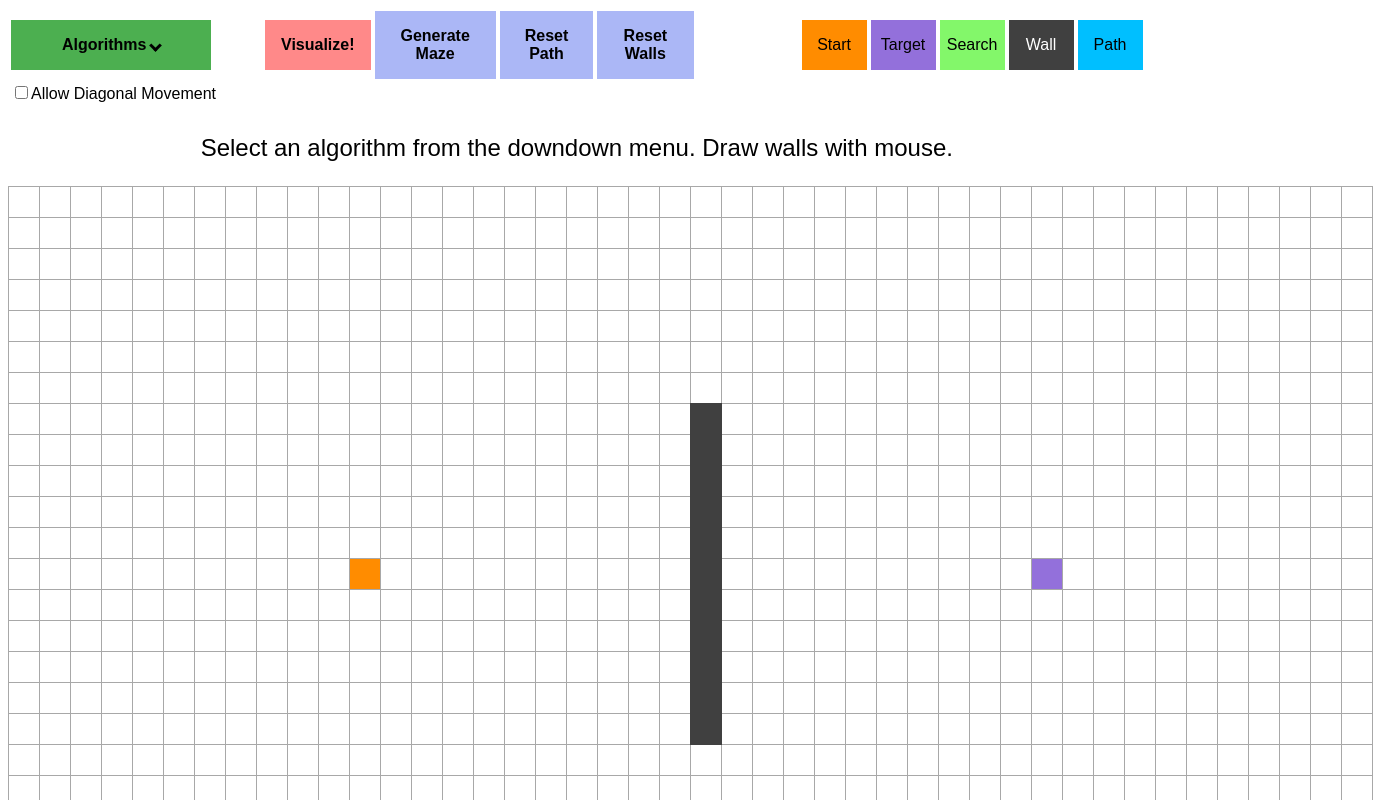
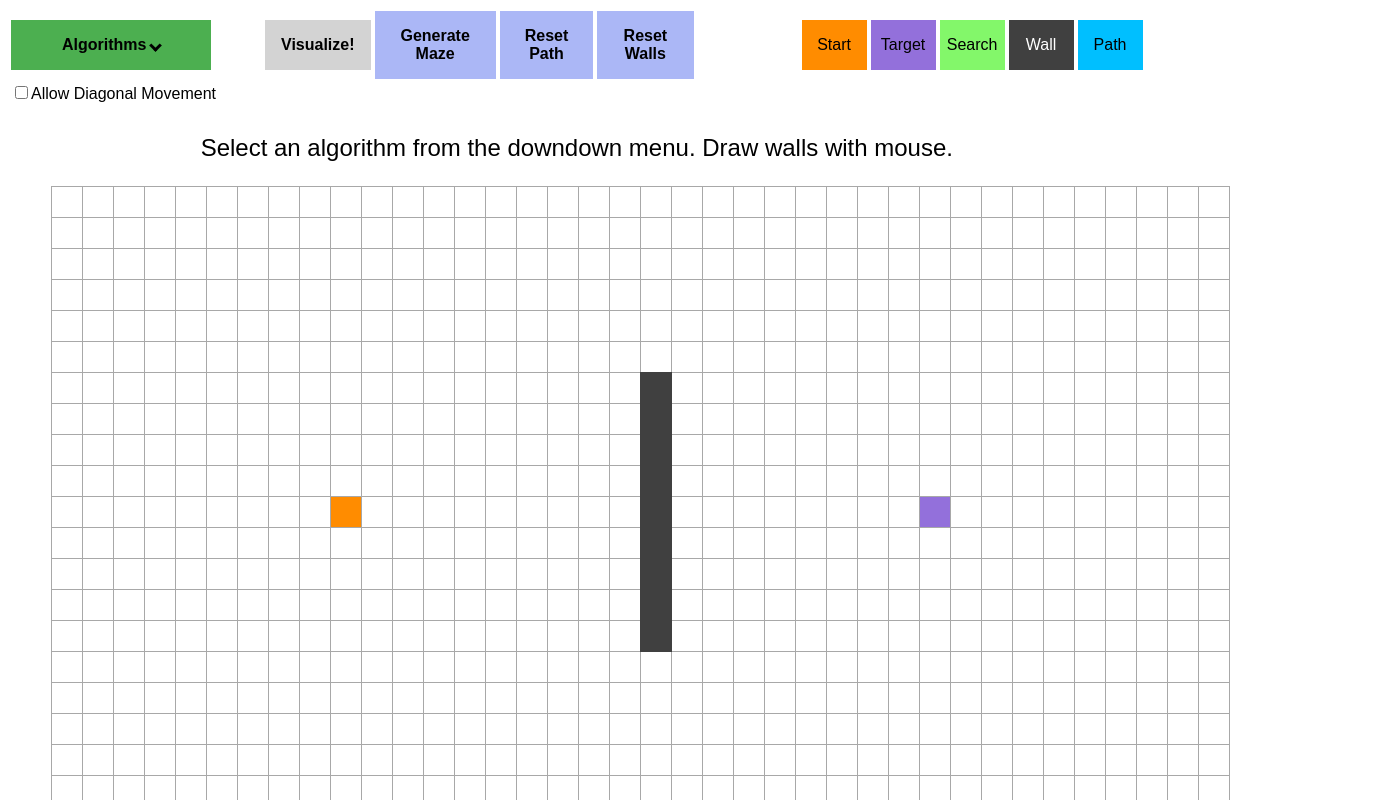
Before and after one commit to otson/Pathfinding-Algorithm-Visualizer, an Angular app: page / in a window 1280 px wide. Shown: the top 800 px of the page, 1373 px wide, since content can reach past the window. Built offline with nearby package versions, Linux system fonts and the light colour scheme.

Commit message:
update visualize button disabled style, create grid based on browser size

```diff
--- a/src/app/button-dropdown/button-dropdown.component.css
+++ b/src/app/button-dropdown/button-dropdown.component.css
@@ -26,7 +26,7 @@
   background-color: #f9f9f9;
   min-width: 200px;
   box-shadow: 0px 8px 16px 0px rgba(0,0,0,0.2);
-  z-index: 1;
+  z-index: 999;
 }
 
 /* Links inside the dropdown */
--- a/src/app/pathfinder.service.ts
+++ b/src/app/pathfinder.service.ts
@@ -24,6 +24,11 @@ export class PathfinderService {
   public selectedAlgorithm = '';
 
   constructor(private mazeGeneratorService: MazeGeneratorService) {
+    const vw = Math.max(document.documentElement.clientWidth || 0, window.innerWidth || 0);
+    const vh = Math.max(document.documentElement.clientHeight || 0, window.innerHeight || 0);
+    this.columns = Math.floor((0.9*vw) / 30);
+    this.rows = Math.floor((0.8*vh) / 30);
+    console.log(vw, vh);
     this.setup();
   }
 
--- a/src/app/topbar/topbar.component.css
+++ b/src/app/topbar/topbar.component.css
@@ -11,8 +11,16 @@ div {
   font-weight: bold;
 }
 
-.executebtn:hover {
+.executebtn:hover:not(.btn-disabled) {
   background-color: #dc5d5d;
+}
+
+
+.btn-disabled{
+  background-color: lightgrey;
+  user-select: none;
+  -moz-user-select: none;
+  cursor: no-drop;
 }
 
 .btn {
--- a/src/app/topbar/topbar.component.html
+++ b/src/app/topbar/topbar.component.html
@@ -5,7 +5,7 @@
         <app-button-dropdown></app-button-dropdown>
       </td>
       <td>
-        <button class="executebtn" (click)="pathfinderService.execute()">Visualize!</button>
+        <button class="executebtn" [ngClass]="{'btn-disabled': pathfinderService.selectedAlgorithm == '' }" (click)="pathfinderService.execute()">Visualize!</button>
       </td>
       <td>
         <button class="btn" (click)="generateMaze()">Generate Maze</button>
```
